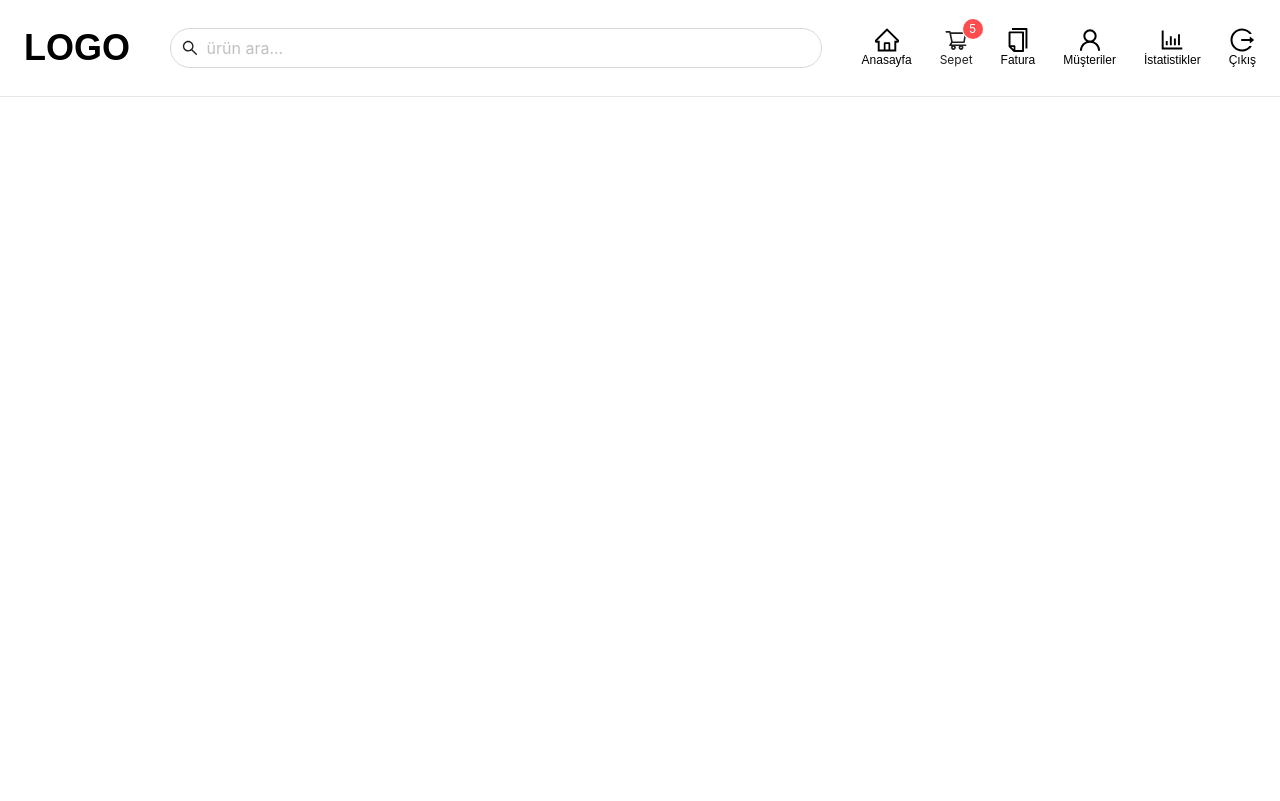
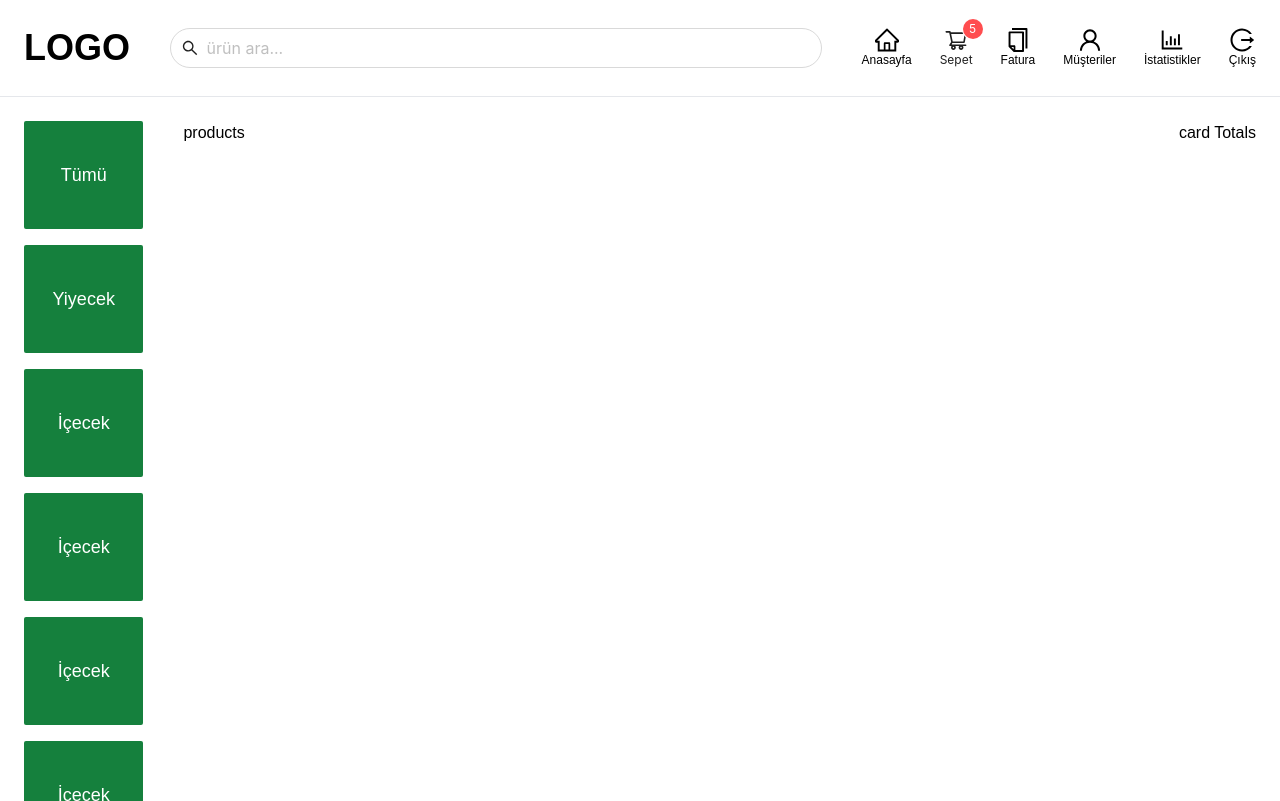
Before and after one commit to erkankolakan/PosApplication, a React (Create React App) app in the folder client/: page / in a window 1280 px wide. Built offline with nearby package versions, Linux system fonts and the light colour scheme.

Commit message:
kategoriler kısmı yapıldı

```diff
--- a/client/src/App.jsx
+++ b/client/src/App.jsx
@@ -3,13 +3,30 @@ import React from 'react';
 
 //components
 import Header from './components/header/Header';
+import Categories from './components/categories/Categories';
 
 
 function App() {
   return (
-    <div >
+    <>
       <Header/>
-    </div>
+      <div className="home px-6 flex justify-between gap-10  ">
+
+        <div className="categories flex-1 max-h-[85vh] snap-proximity overflow-y-auto">
+          <Categories/>
+        </div>
+
+        <div className="products flex-[8]">
+          <div>products</div>
+        </div>
+
+        <div className="card">
+          <div>card Totals</div>
+        </div>
+
+      </div>
+
+    </>
   );
 }
 
--- /dev/null
+++ b/client/src/components/categories/Categories.jsx
@@ -0,0 +1,35 @@
+import React from 'react'
+
+const Categories = () => {
+  return (
+    <ul className='flex flex-col gap-4 text-lg '>
+        <li className=' bg-yesil text-white hover:bg-tomato rounded-sm transition-all cursor-pointer px-6 py-10 text-center '>
+            <span>Tümü</span>
+        </li>
+
+        <li className=' bg-yesil text-white hover:bg-tomato rounded-sm transition-all cursor-pointer px-6 py-10 text-center '>
+            <span>Yiyecek</span>
+        </li>
+
+        <li className=' bg-yesil text-white hover:bg-tomato rounded-sm transition-all cursor-pointer px-6 py-10 text-center '>
+            <span>İçecek</span>
+        </li>
+
+        <li className=' bg-yesil text-white hover:bg-tomato rounded-sm transition-all cursor-pointer px-6 py-10 text-center '>
+            <span>İçecek</span>
+        </li>
+        <li className=' bg-yesil text-white hover:bg-tomato rounded-sm transition-all cursor-pointer px-6 py-10 text-center '>
+            <span>İçecek</span>
+        </li>
+        <li className=' bg-yesil text-white hover:bg-tomato rounded-sm transition-all cursor-pointer px-6 py-10 text-center '>
+            <span>İçecek</span>
+        </li>
+        <li className=' bg-yesil text-white hover:bg-tomato rounded-sm transition-all cursor-pointer px-6 py-10 text-center '>
+            <span>İçecek</span>
+        </li>
+
+    </ul>
+  )
+}
+
+export default Categories
--- a/client/src/components/header/Header.jsx
+++ b/client/src/components/header/Header.jsx
@@ -3,9 +3,9 @@ import { SearchOutlined,HomeOutlined,ShoppingCartOutlined,CopyOutlined,UserOutli
 
 import { Badge, Input } from 'antd';
 
-export default function Header() {
+const Header = () => {
   return (
-    <div className='border-b mb-6'>
+<div className='border-b mb-6'>
         <header className='py-4 px-6 flex justify-between items-center gap-10'>
             <div className="logo">
                 <a href="/"><h2 className='text-2xl font-semibold md:text-4xl'>LOGO</h2></a>
@@ -58,3 +58,5 @@ export default function Header() {
     </div>
   )
 }
+
+export default Header
--- a/client/src/index.css
+++ b/client/src/index.css
@@ -5,8 +5,14 @@
 body{
   margin: 0;
   font-family: 'Electrolize', sans-serif;
+  overflow: hidden;
 }
 
 .ant-btn-primary{
   background-color: #1677ff;
 }
+
+/* Kaydırma çubuğu stilleri */
+::-webkit-scrollbar {
+  overflow: hidden;
+}
--- a/client/tailwind.config.js
+++ b/client/tailwind.config.js
@@ -4,7 +4,12 @@ module.exports = {
     "./src/**/*.{js,jsx,ts,tsx}",
   ],
   theme: {
-    extend: {},
+    extend: {
+      colors: {
+        "tomato": "#ff6347",
+        "yesil" :"rgb(21 128 61)"
+      },
+    },
   },
   plugins: [],
 }
```
